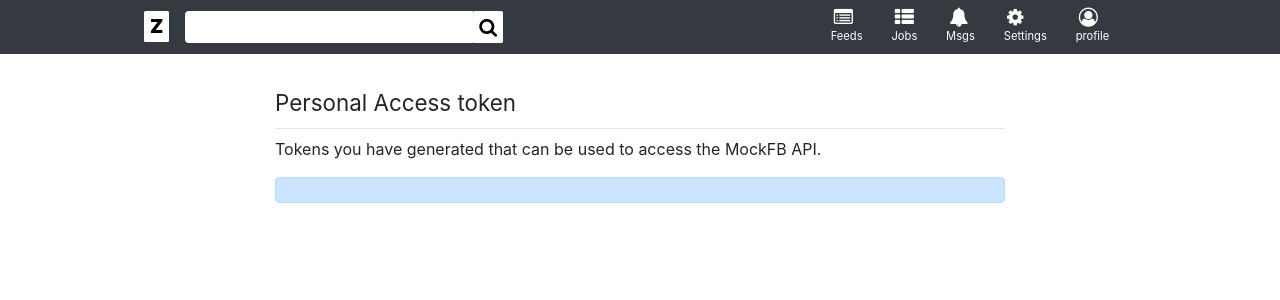
After one commit to goutham9032/Mockfb, a Django app: template templates/settings.html in a window 1280 px wide. The commit adds this page. Shown: the top 300 px of the page. Run offline with Django 3.2, Linux system fonts and the light colour scheme; the template is opened without the code that fills it, so the values that code supplies are empty; parts of the project's set-up code (start-up, migrations or seed data) failed here and were passed over; some libraries are stand-ins or nearby versions.

```diff
--- a/app/urls.py
+++ b/app/urls.py
@@ -8,8 +8,10 @@ urlpatterns = [
     url('^$', views.home, name='home'),
     url(r'^fileupload/$', views.feed_content, name='feed_content'),
     url(r'^activity/$', views.feed_activity, name='feed_activity'),
+    url(r'^settings/$', views.user_settings, name='user_settings'),
     url(r'^update_feed/(?P<slug>[\w-]+)$', views.update_feed_activity, name='update_feed_activity'),
     url(r'^test_url/$', views.test_url, name='test_url'),
+    url(r'^api/v1/create_feed/$', views.create_feed, name='create_feed'),
 
 ]
 
--- a/requirements.txt
+++ b/requirements.txt
@@ -1,3 +1,4 @@
 Django==1.9.8
 basescript==0.2.6
 django-reversion==3.0.0
+arrow==0.13.1
--- a/static/css/home.css
+++ b/static/css/home.css
@@ -172,7 +172,7 @@ input[type="file"]{
    color:red;
 }
 .feed_card_div .dropdown{
-    left: 49%;
+    left: 47%;
     margin-top: 0.5rem;
     font-size: 1.2rem;
     font-weight: 900;
@@ -256,3 +256,17 @@ input[type="file"]{
     font-size: 0.9rem;
     color: #676363;
 }
+.settings p:nth-child(1){
+    font-size: 1.4rem;
+    margin: 2rem 0rem 0.5rem 0rem;
+}
+.settings p:nth-child(2){
+    margin: 0rem 0rem 0.5rem 0rem;
+    font-size: 0.9rem!important;
+}
+.settings hr{
+    margin: 0rem 0rem 0.5rem 0rem;
+}
+.settings .alert-primary{
+    font-size:0.7rem;
+}
--- a/templates/home_navbar.html
+++ b/templates/home_navbar.html
@@ -42,7 +42,7 @@
        </div>
 	   <div class="dropdown profile_dropdown">
 			  <div class="dropdown-menu dropdown-menu-right">
-				<a class="dropdown-item" href="#">Settings</a>
+				<a class="dropdown-item" href="/settings/">Settings</a>
 				<a class="dropdown-item logout" href="/accounts/logout/?next={{ request.path | urlencode }}">Logout</a>
 			  </div>
 	   </div>
--- /dev/null
+++ b/templates/settings.html
@@ -0,0 +1,17 @@
+{% extends 'base.html' %}
+
+{% block content %}
+    {% include 'home_navbar.html'%}
+	<div class="container settings">
+       <div class="row justify-content-center">
+            <div class="col-8">
+                <p>Personal Access token</p>
+                <hr>
+                <p>Tokens you have generated that can be used to access the MockFB API.</p>
+                <div class="alert alert-primary" role="alert">
+                    {{token}}
+                </div>
+            </div>
+       </div>
+	</div>
+{% endblock %}
```
Also changed, not shown: app/views.py (+63 -0 lines).
